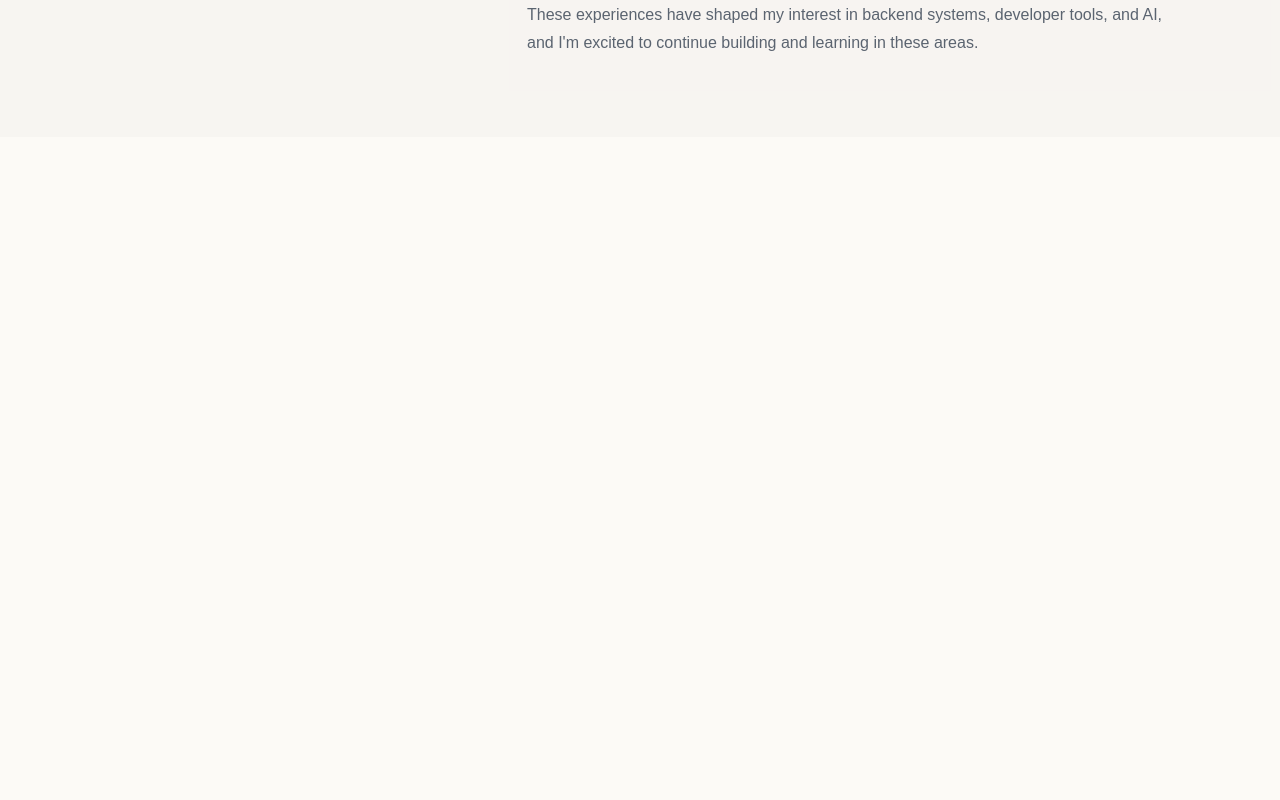
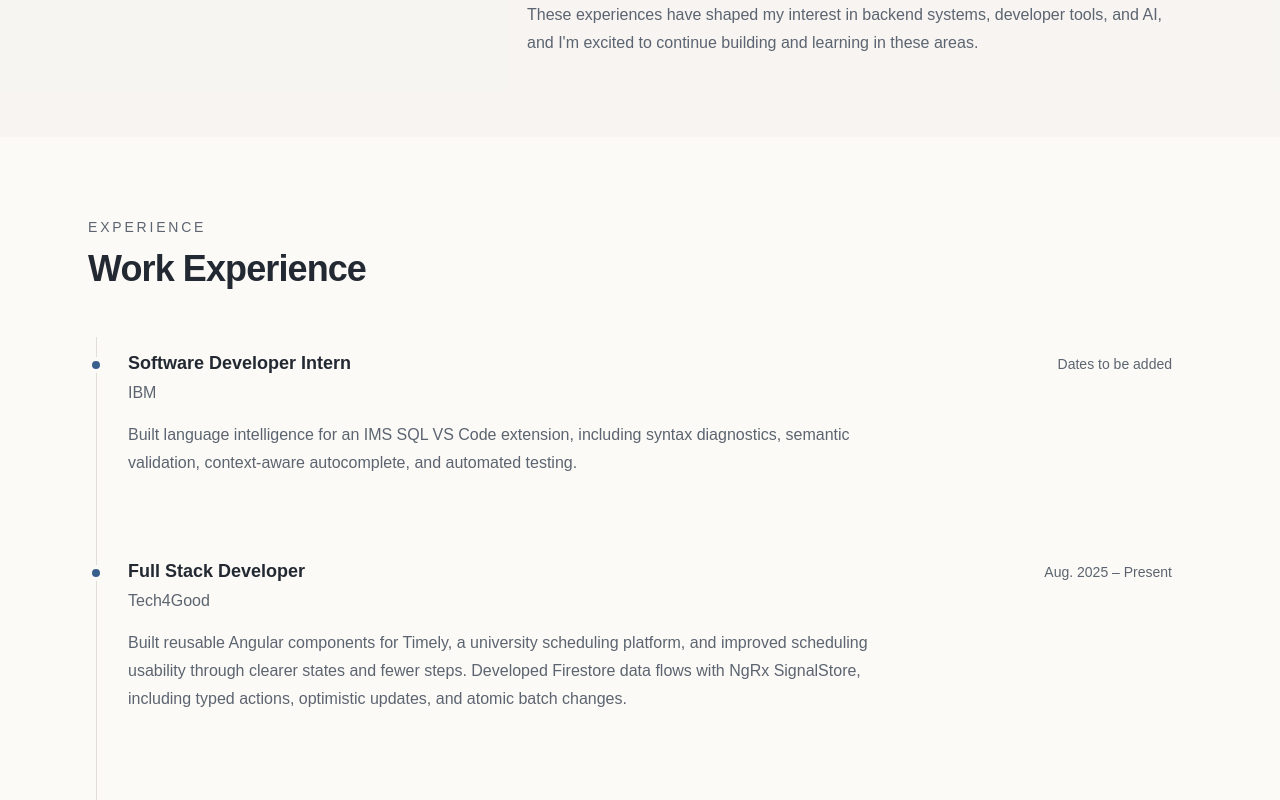
Before and after one commit to annavosk5/personal-website, a React (Vite) app in the folder frontend/: page / in a window 1280 px wide. Shown: the part 1180-1980 px from the top of the page. Before the commit the page ends 1317 px from the top, so only its background shows below. Built offline with nearby package versions, Linux system fonts and the light colour scheme.

Commit message:
feat: add animated experience timeline

```diff
--- a/frontend/src/components/sections/experience/ExperienceSection.tsx
+++ b/frontend/src/components/sections/experience/ExperienceSection.tsx
@@ -1,3 +1,61 @@
+import { motion } from "motion/react"
+
+import { experiences } from "./experienceData"
+
 export function ExperienceSection() {
-  return <section id="experience" />
+  return (
+    <section id="experience" className="mx-auto max-w-6xl px-6 py-20">
+      <p className="text-sm font-medium tracking-[0.2em] text-muted-foreground uppercase">
+        Experience
+      </p>
+      <h2 className="mt-3 text-3xl font-semibold tracking-tight text-foreground sm:text-4xl">
+        Work Experience
+      </h2>
+
+      <div className="relative mt-10">
+        <motion.div
+          aria-hidden="true"
+          className="absolute top-2 bottom-2 left-2 w-px origin-top bg-border"
+          initial={{ scaleY: 0 }}
+          whileInView={{ scaleY: 1 }}
+          viewport={{ once: true, amount: 0.2 }}
+          transition={{ duration: 0.8, ease: "easeOut" }}
+        />
+        <ol className="space-y-10">
+          {experiences.map((experience, index) => (
+            <motion.li
+              key={experience.id}
+              className="relative rounded-xl p-5 pl-10 transition-colors hover:bg-card"
+              initial={{ opacity: 0, y: 16 }}
+              whileInView={{ opacity: 1, y: 0 }}
+              viewport={{ once: true, amount: 0.2 }}
+              transition={{ duration: 0.45, delay: index * 0.08, ease: "easeOut" }}
+              whileHover={{ y: -2 }}
+            >
+              <motion.span
+                aria-hidden="true"
+                className="absolute top-7 left-0 size-4 rounded-full border-4 border-background bg-primary"
+                whileHover={{ scale: 1.2 }}
+                transition={{ duration: 0.2 }}
+              />
+              <div className="flex flex-wrap items-baseline justify-between gap-x-6 gap-y-2">
+                <div>
+                  <h3 className="text-lg font-semibold text-foreground">
+                    {experience.role}
+                  </h3>
+                  <p className="mt-1 text-muted-foreground">
+                    {experience.company}
+                  </p>
+                </div>
+                <p className="text-sm text-muted-foreground">{experience.date}</p>
+              </div>
+              <p className="mt-4 max-w-3xl leading-7 text-muted-foreground">
+                {experience.description}
+              </p>
+            </motion.li>
+          ))}
+        </ol>
+      </div>
+    </section>
+  )
 }
```
